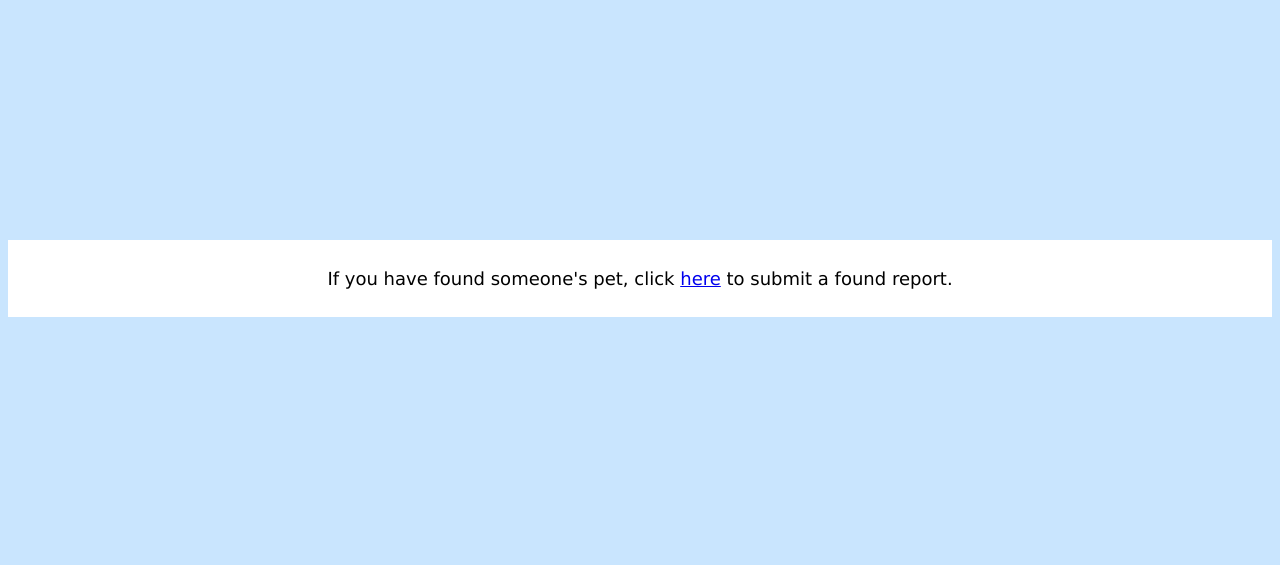
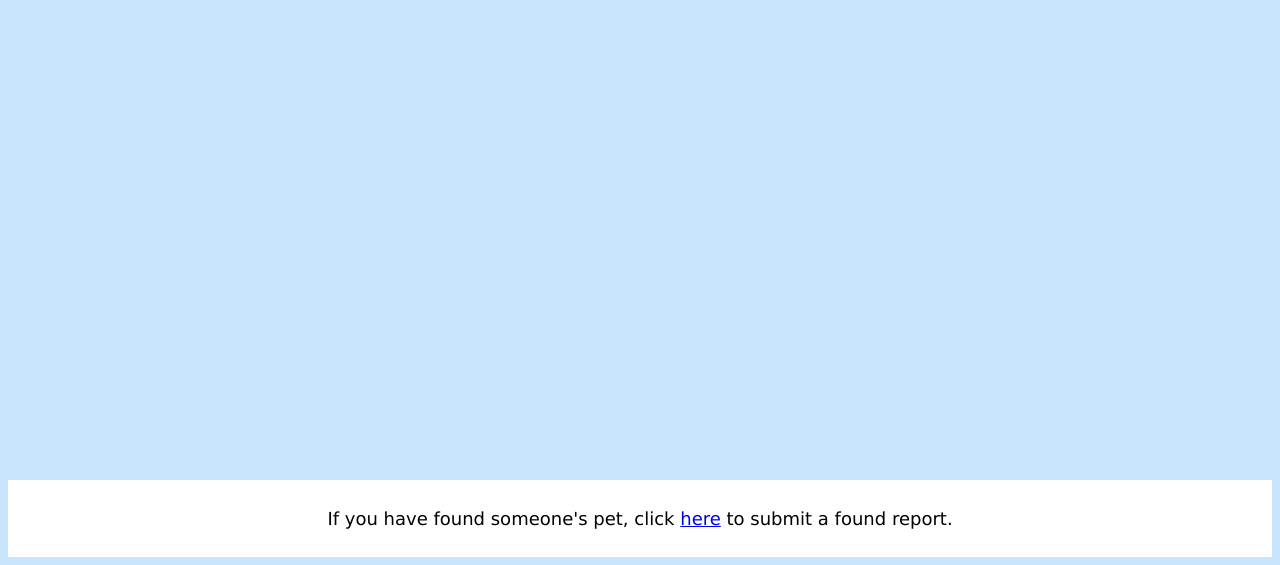
Before and after one commit to alhussainia/WebDevProject, a PHP site: page /lost.php in a window 1280 px wide. Shown: the part 1061-1626 px from the top of the page. Before the commit the page ends 1378 px from the top, so only its background shows below. Run offline with PHP 8.4, Linux system fonts and the light colour scheme.

Commit message:
Edited pet profiles page

```diff
--- a/src/css/styles.css
+++ b/src/css/styles.css
@@ -24,7 +24,7 @@ footer{
     background-color: white;
     padding: 10px;
     text-align: center;
-    margin-top: 560px;
+    margin-top: 800px;
     color: #004B98;
 }
 
@@ -48,6 +48,7 @@ footer{
 }
 
 
+
 .floater{
     float: left;
     text-align: center;
```
Also changed, not shown: src/petprofiles.php (+16 -7 lines).
